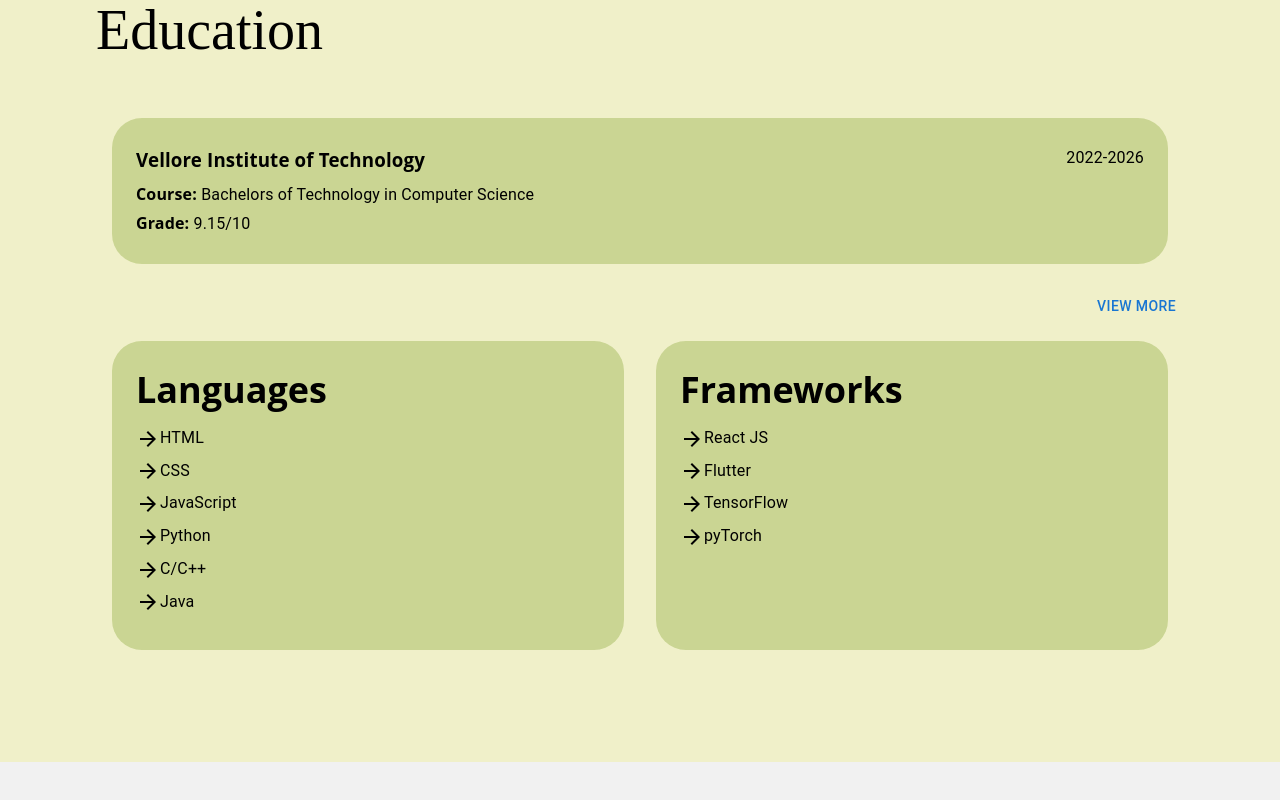
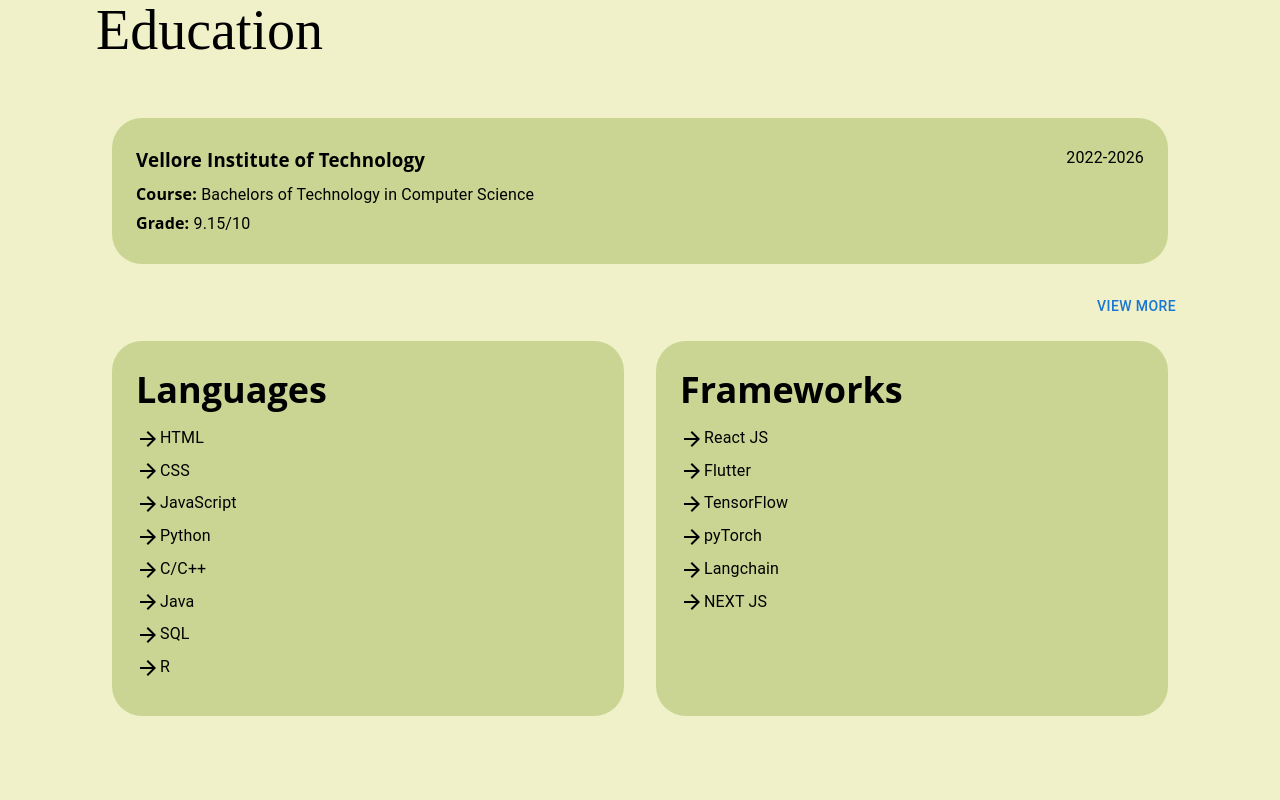
Before and after one commit to vilasini-v/vilasini-v-portfolio, a React (Create React App) app: page / in a window 1280 px wide. Shown: the part 926-1726 px from the top of the page. Before the commit the page ends 1688 px from the top, so only its background shows below. Built offline with nearby package versions, Linux system fonts and the light colour scheme.

Commit message:
resume updated

```diff
--- a/src/components/home.js
+++ b/src/components/home.js
@@ -45,12 +45,16 @@
              'Python',
              'C/C++',
              'Java',
+             'SQL',
+             'R'
     ]
     const frameWorks=[
             'React JS',
             'Flutter',
             'TensorFlow',
             'pyTorch',
+            'Langchain',
+            'NEXT JS'
     ]
 
     return(
```
Also changed, not shown: 1 other file (tests, documents, lock files or other folders).
